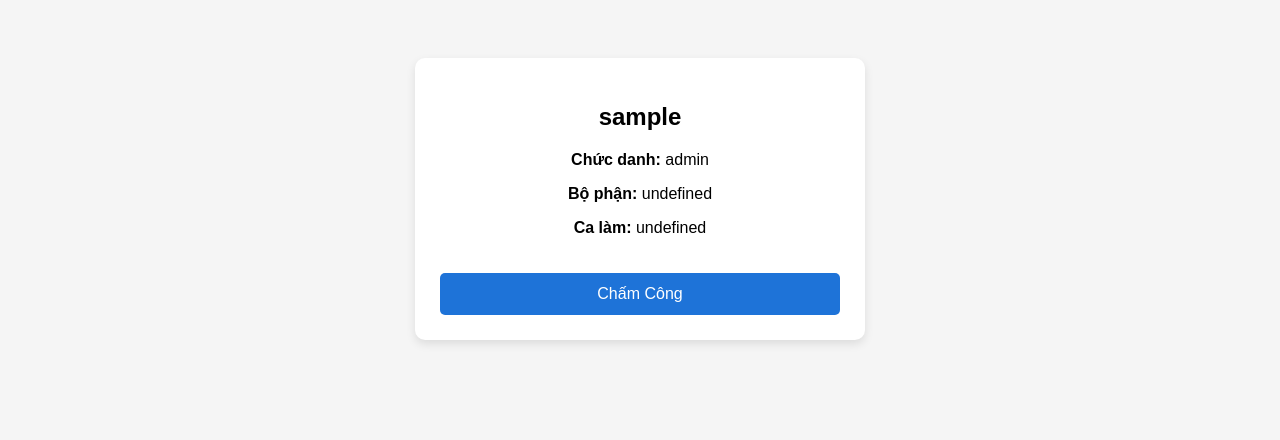
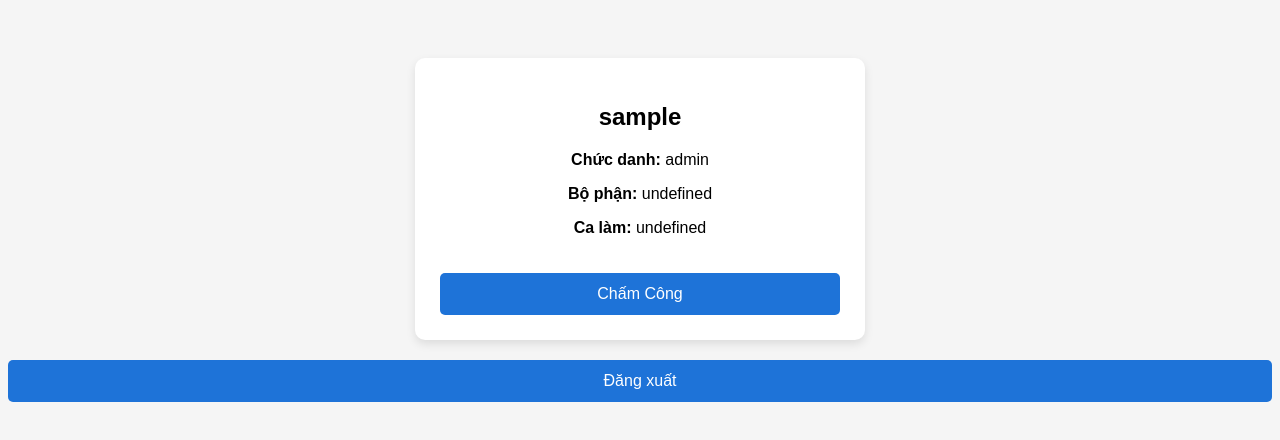
Before and after one commit to thvnn116/wifi-login-system, a plain HTML site: page dashboard.html in a window 1280 px wide. Drawn offline with Linux system fonts and the light colour scheme; sample sign-in values are in the browser's storage.

Commit message:
Update dashboard.html

```diff
--- a/dashboard.html
+++ b/dashboard.html
@@ -51,6 +51,7 @@ cursor:pointer;
 <button id="checkinBtn" onclick="checkin()">Chấm Công</button>
 
 </div>
+<button onclick="logout()" class="logoutBtn">Đăng xuất</button>
 
 <script src="dashboard.js"></script>
 
```
